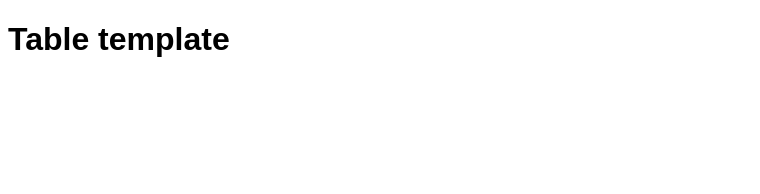
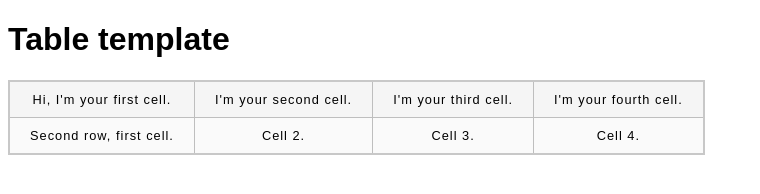
Before and after one commit to jeremiah-shore/dmpj, a plain HTML site: page user-stories/SHJ-55 - Learn HTML - Tables The Basics/SHJ-54/index.html in a window 1280 px wide. Shown: the whole page, without its empty margins (0-760 px from the left). Drawn offline with Linux system fonts and the light colour scheme.

Commit message:
AL:creating your first table - end

```diff
--- a/user-stories/SHJ-55 - Learn HTML - Tables The Basics/SHJ-54/index.html
+++ b/user-stories/SHJ-55 - Learn HTML - Tables The Basics/SHJ-54/index.html
@@ -8,6 +8,20 @@
   <body>
     <h1>Table template</h1>
 
+    <table>
+    	<tr>
+	    	<td>Hi, I'm your first cell.</td>
+	    	<td>I'm your second cell.</td>
+	    	<td>I'm your third cell.</td>
+	    	<td>I'm your fourth cell.</td>
+	    </tr>
+	    <tr>
+	    	<td>Second row, first cell.</td>
+	    	<td>Cell 2.</td>
+	    	<td>Cell 3.</td>
+	    	<td>Cell 4.</td>
+	    </tr>
+    </table>
 
   </body>
 </html>
--- /dev/null
+++ b/user-stories/SHJ-55 - Learn HTML - Tables The Basics/SHJ-54/style.css
@@ -0,0 +1,35 @@
+html {
+  font-family: sans-serif;
+}
+
+table {
+  border-collapse: collapse;
+  border: 2px solid rgb(200,200,200);
+  letter-spacing: 1px;
+  font-size: 0.8rem;
+}
+
+td, th {
+  border: 1px solid rgb(190,190,190);
+  padding: 10px 20px;
+}
+
+th {
+  background-color: rgb(235,235,235);
+}
+
+td {
+  text-align: center;
+}
+
+tr:nth-child(even) td {
+  background-color: rgb(250,250,250);
+}
+
+tr:nth-child(odd) td {
+  background-color: rgb(245,245,245);
+}
+
+caption {
+  padding: 10px;
+}
```
